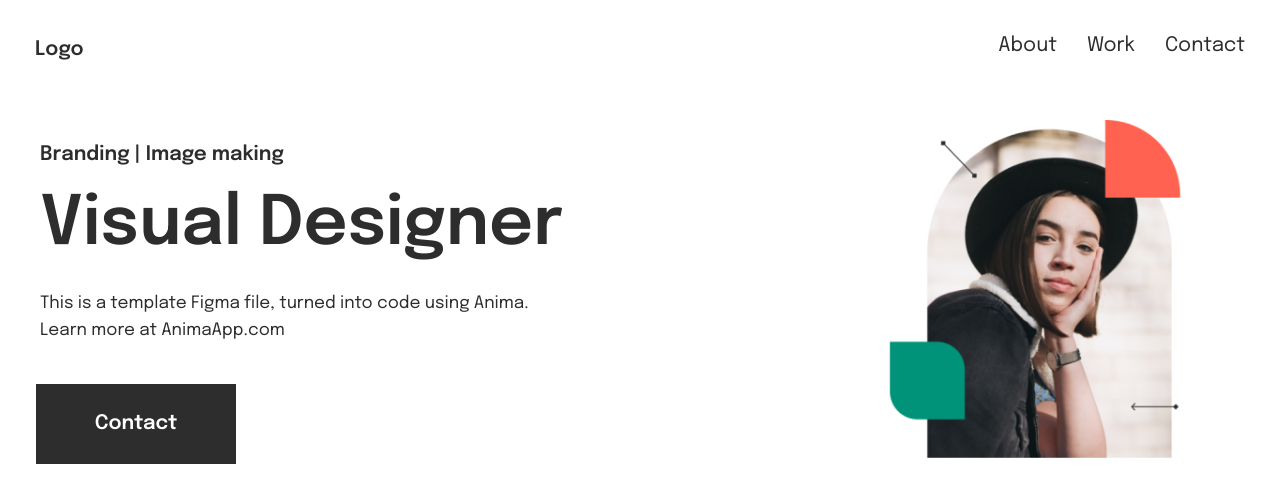
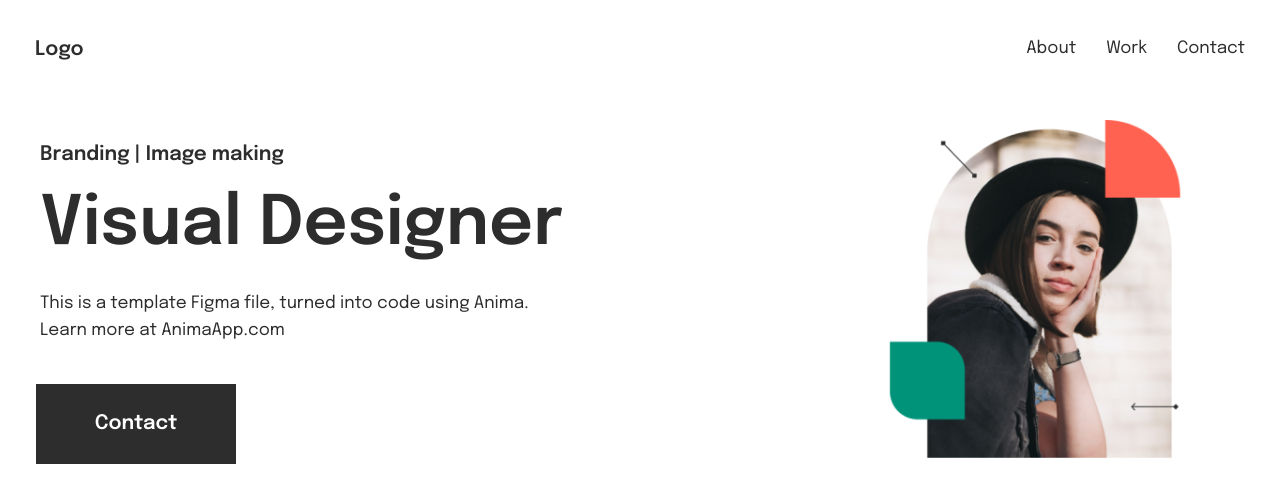
Before and after one commit to mustaphaolaonipekun/Assignment1, a plain HTML site: page index.html in a window 1280 px wide. Shown: the top 478 px of the page. Drawn offline with Linux system fonts and the light colour scheme.

Commit message:
Update styles.css

```diff
--- a/styles.css
+++ b/styles.css
@@ -116,6 +116,16 @@ ul li{
 li a{
     text-decoration: none;
     color: var(--black);
+    font-family: Epilogue;
+  font-weight: 400;
+  font-style: Regular;
+  font-size: 17px;
+ leading-trim: NONE;
+ line-height: 27px;
+ letter-spacing: 0%;
+ vertical-align: middle;
+
+
 
 }
 main{
```
